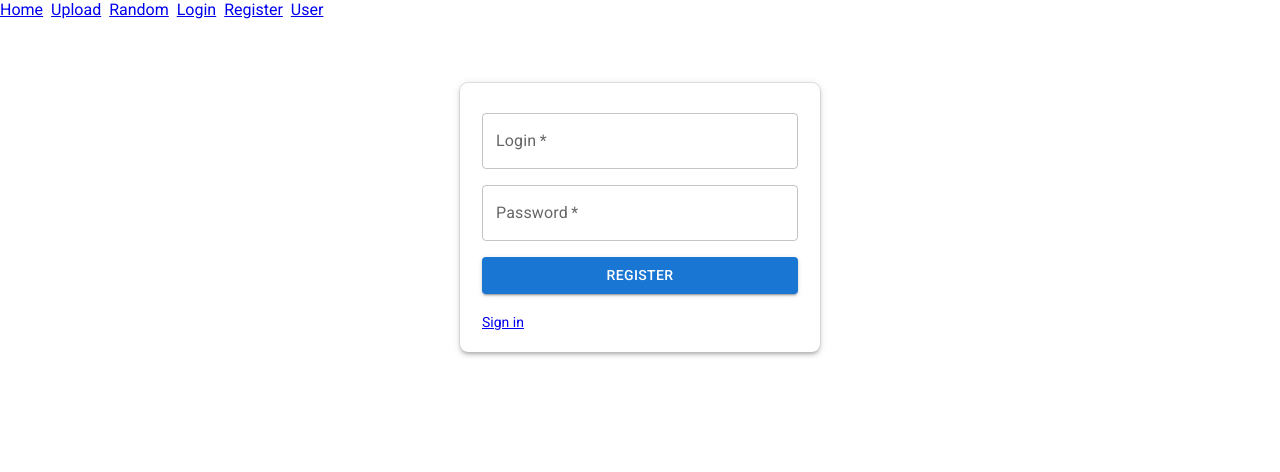
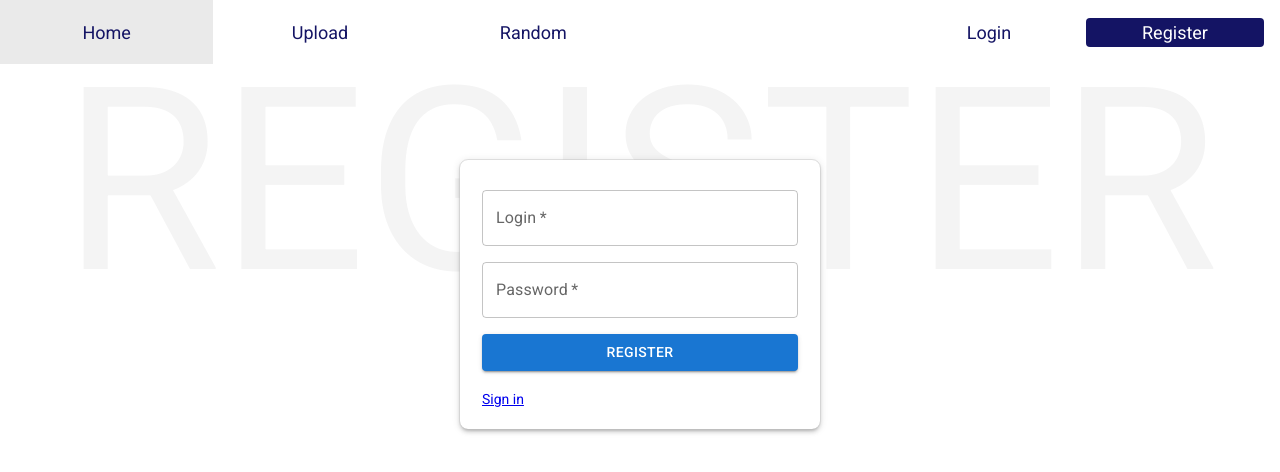
Before and after one commit to Truly-Depressed-Developers/progresso-client, a React (Create React App) app: page /register in a window 1280 px wide. Shown: the top 472 px of the page. Built offline with nearby package versions, Linux system fonts and the light colour scheme.

Commit message:
header oraz wstepny system logowania

```diff
--- a/src/App.scss
+++ b/src/App.scss
@@ -1,3 +1,58 @@
-nav>*:not(:last-child) {
-    margin-right: 8px;
+nav>#right>*:is(:last-child) {
+    margin-right: 16px;
 }
+
+nav {
+    height: 64px;
+    display: flex;
+    align-items: center;
+    justify-content: space-between;
+
+    #left,
+    #right {
+
+        display: flex;
+    }
+
+    #left {
+        width: 50%;
+        height: 100%;
+    }
+
+    #right {
+        width: 30%;
+        justify-content: flex-end;
+
+        a {
+            padding: 4px 8px;
+            border-radius: 4px;
+            margin: 0 4px;
+        }
+    }
+
+    a {
+        text-decoration: none;
+        display: flex;
+        justify-content: center;
+        align-items: center;
+        flex: 1;
+        color: rgba(20, 20, 100, 1);
+        font-size: 18px;
+        cursor: pointer;
+        height: 100%;
+
+
+        &:hover {
+            background-color: rgba(50, 50, 50, 0.1);
+        }
+
+        &.colored {
+            background-color: rgba(20, 20, 100, 1);
+            color: white;
+
+            &:hover {
+                background-color: rgba(20, 20, 100, 0.8);
+            }
+        }
+    }
+}
--- a/src/App.tsx
+++ b/src/App.tsx
@@ -10,26 +10,53 @@ import { Login } from './pages/Login';
 import { Register } from './pages/Register';
 import { Upload } from './pages/Upload';
 import { User } from './pages/User';
+import { useState } from 'react';
 
 function Inside() {
+    const [loggedIn, setLoggedIn] = useState(false);
+    const [userID, setUserID] = useState("");
+    const [username, setUsername] = useState("");
+
+    const onLogin = (id: string, username: string) => {
+        setLoggedIn(true);
+        setUserID(id);
+        setUsername(username);
+    }
+
+    const logOut = () => {
+        setLoggedIn(false);
+        setUserID("");
+        setUsername("");
+    }
+
     return (
         <div className="App">
             <nav>
-                <Link to="/">Home</Link>
-                <Link to="/upload">Upload</Link>
-                <Link to="/random">Random</Link>
-                <Link to="/login">Login</Link>
-                <Link to="/register">Register</Link>
-                <Link to="/user/1">User</Link>
+                <div id="left">
+                    <Link to="/">Home</Link>
+                    <Link to="/upload">Upload</Link>
+                    <Link to="/random">Random</Link>
+                </div>
+                {!loggedIn ?
+                    <div id="right">
+                        <Link to="/login">Login</Link>
+                        <Link className='colored' to="/register">Register</Link>
+                    </div>
+                    :
+                    <div id="right">
+                        <Link to="/user/1">{username}</Link>
+                        <Link className='colored' onClick={logOut} to="/">Logout</Link>
+                    </div>
+                }
             </nav>
 
             <Routes>
                 <Route path='/' element={<Home />} />
                 <Route path="/upload" element={<Upload />} />
                 <Route path="/user/:id" element={<User />} />
+                <Route path='/login' element={<Login onLogin={onLogin} />} />
+                <Route path='/register' element={<Register />} />
                 <Route path='*' element={<NotFound />} />
-                <Route path='/login' element={<Login />} />
-                <Route path='/register' element={<Register />} />
             </Routes>
 
         </div>
--- a/src/pages/Login/Login.scss
+++ b/src/pages/Login/Login.scss
@@ -4,13 +4,26 @@
     justify-content: center;
     align-items: center;
     flex-direction: column;
+    position: relative;
+
+    .backTxt {
+        position: absolute;
+        display: flex;
+        justify-content: center;
+        align-items: flex-start;
+        font-size: 20vw;
+        line-height: 92%;
+        padding: 0;
+        color: rgba(40, 40, 40, 0.05);
+        z-index: -1;
+        top: 0;
+    }
 
     .centered {
         padding: 22px;
         outline: 1px solid rgba(200, 200, 200, 0.5);
-        // box-shadow: 0 0 4px 4px rgba(0, 0, 0, 0.15);
         border-radius: 8px;
-        margin-top: 64px;
+        margin-top: 96px;
         width: 60%;
         max-width: 360px;
         display: flex;
--- a/src/pages/Login/Login.tsx
+++ b/src/pages/Login/Login.tsx
@@ -6,7 +6,15 @@ import { Settings } from "../../settings";
 
 import "./Login.scss";
 
-type Props = {};
+type Props = {
+    onLogin: (id: string, username: string) => void
+};
+
+type ServerRes = {
+    description: string,
+    id: string,
+    username: string
+}
 
 const Login = (props: Props): JSX.Element => {
     const navigate = useNavigate();
@@ -34,7 +42,7 @@ const Login = (props: Props): JSX.Element => {
     })
 
     const handleKeyPress = (e: KeyboardEvent) => {
-        if (e.key == "Enter") {
+        if (e.key === "Enter") {
             onSubmit();
         }
     }
@@ -68,8 +76,10 @@ const Login = (props: Props): JSX.Element => {
                         return { data: await response.json(), succ: false };
                     }
                 })
-                .then((data) => {
+                .then((data: { data: ServerRes, succ: Boolean }) => {
                     if (data.succ) {
+                        // props.onLogin(data.data.id, "Spookyless");
+                        props.onLogin(data.data.id, data.data.username);
                         navigate("/");
                     } else {
                         setLoginError(true);
@@ -86,6 +96,9 @@ const Login = (props: Props): JSX.Element => {
 
     return (
         <div id="login">
+            <div className='backTxt'>
+                LOGIN
+            </div>
             <Paper elevation={3} className="centered">
                 <TextField
                     error={loginInputError}
--- a/src/pages/Register/Register.scss
+++ b/src/pages/Register/Register.scss
@@ -4,13 +4,26 @@
     justify-content: center;
     align-items: center;
     flex-direction: column;
+    position: relative;
+
+    .backTxt {
+        position: absolute;
+        display: flex;
+        justify-content: center;
+        align-items: flex-start;
+        font-size: 20vw;
+        line-height: 92%;
+        padding: 0;
+        color: rgba(40, 40, 40, 0.05);
+        z-index: -1;
+        top: 0;
+    }
 
     .centered {
         padding: 22px;
         outline: 1px solid rgba(200, 200, 200, 0.5);
-        // box-shadow: 0 0 4px 4px rgba(0, 0, 0, 0.15);
         border-radius: 8px;
-        margin-top: 64px;
+        margin-top: 96px;
         width: 60%;
         max-width: 360px;
         display: flex;
--- a/src/pages/Register/Register.tsx
+++ b/src/pages/Register/Register.tsx
@@ -34,7 +34,7 @@ const Register = (props: Props) => {
     })
 
     const handleKeyPress = (e: KeyboardEvent) => {
-        if (e.key == "Enter") {
+        if (e.key === "Enter") {
             onSubmit();
         }
     }
@@ -71,7 +71,7 @@ const Register = (props: Props) => {
                 })
                 .then((data) => {
                     if (data.succ) {
-                        navigate("/");
+                        navigate("/login");
                     } else {
                         setRegisterError(true);
                         setLogin("");
@@ -87,6 +87,9 @@ const Register = (props: Props) => {
 
     return (
         <div id="register">
+            <div className='backTxt'>
+                REGISTER
+            </div>
             <Paper elevation={3} className="centered">
                 <TextField
                     error={loginInputError}
```
